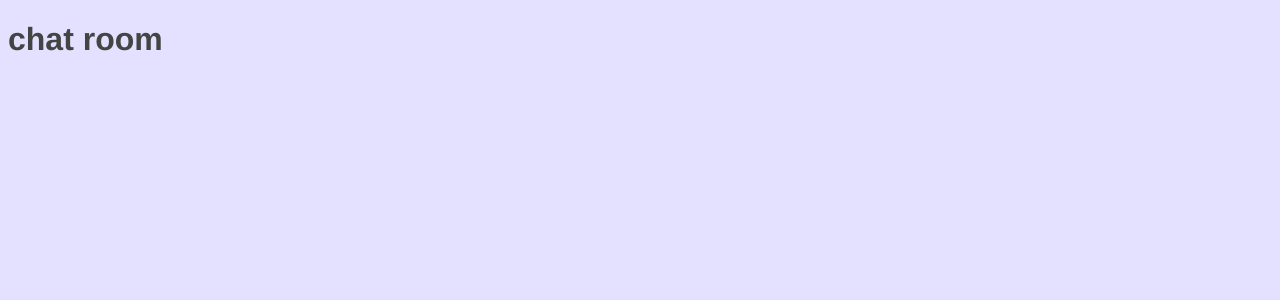
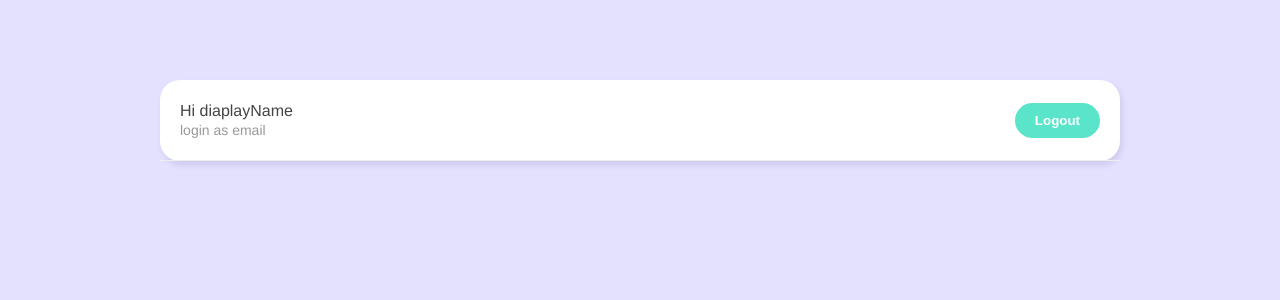
Before and after one commit to yekhantsandev/Live-Chat, a Vue app: page /chatroom in a window 1280 px wide. Shown: the top 300 px of the page. Built offline with nearby package versions, Linux system fonts and the light colour scheme.

Commit message:
create navbar and make logout button work(useLogout composable)

```diff
--- /dev/null
+++ b/src/components/Navbar.vue
@@ -0,0 +1,27 @@
+<template>
+  <nav>
+    <div>
+      <p>Hi diaplayName</p>
+      <p class="email">login as email</p>
+    </div>
+
+    <button @click="logout">Logout</button>
+  </nav>
+</template>
+
+<script>
+import useLogout from "../composables/useLogout";
+
+export default {
+  setup() {
+    let {error, signout} = useLogout();
+    let logout = async () => {
+      await signout();
+    };
+
+    return { logout, error };
+  },
+};
+</script>
+
+<style></style>
--- /dev/null
+++ b/src/composables/useLogout.js
@@ -0,0 +1,20 @@
+import { ref } from "vue";
+import { auth } from "../firebase/config";
+
+let error = ref(null);
+
+let signout = async () => {
+  try {
+    await auth.signOut();
+    console.log("user log out");
+  } catch (err) {
+    error.value = err.message;
+    console.log(error.value);
+  }
+};
+
+let useLogout = () => {
+  return { error, signout };
+};
+
+export default useLogout;
--- a/src/views/Chatroom.vue
+++ b/src/views/Chatroom.vue
@@ -1,13 +1,34 @@
 <template>
-  <h1>chat room</h1>
+  <div class="container">
+    <Navbar />
+  </div>
 </template>
 
 <script>
+import Navbar from "../components/Navbar.vue";
+
 export default {
-
-}
+  components: { Navbar },
+};
 </script>
 
 <style>
+nav {
+  padding: 20px;
+  border-bottom: 1px solid #eee;
+  display: flex;
+  align-items: center;
+  justify-content: space-between;
+}
 
+nav p {
+  margin: 2px auto;
+  font-size: 16px;
+  color: #444;
+}
+
+nav .email {
+  font-size: 14px;
+  color: #999;
+}
 </style>
```
